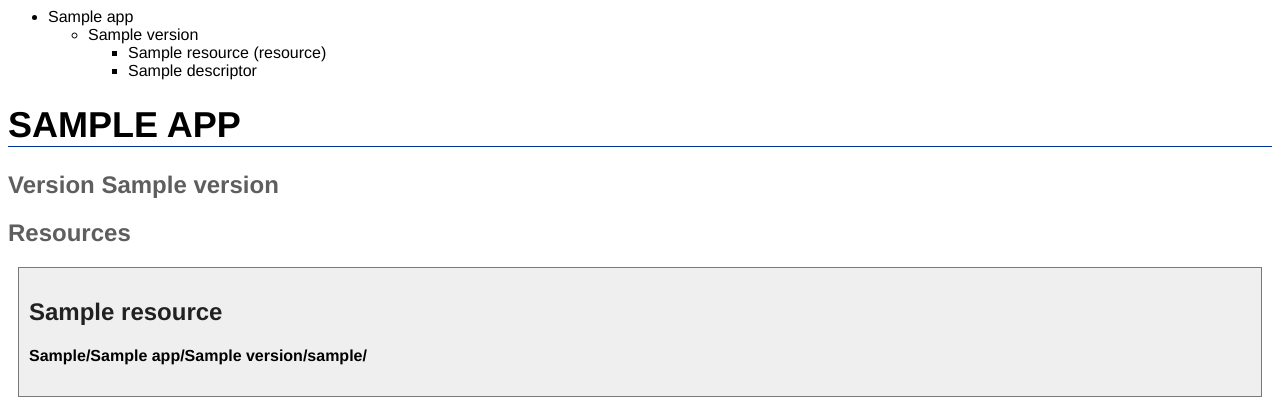
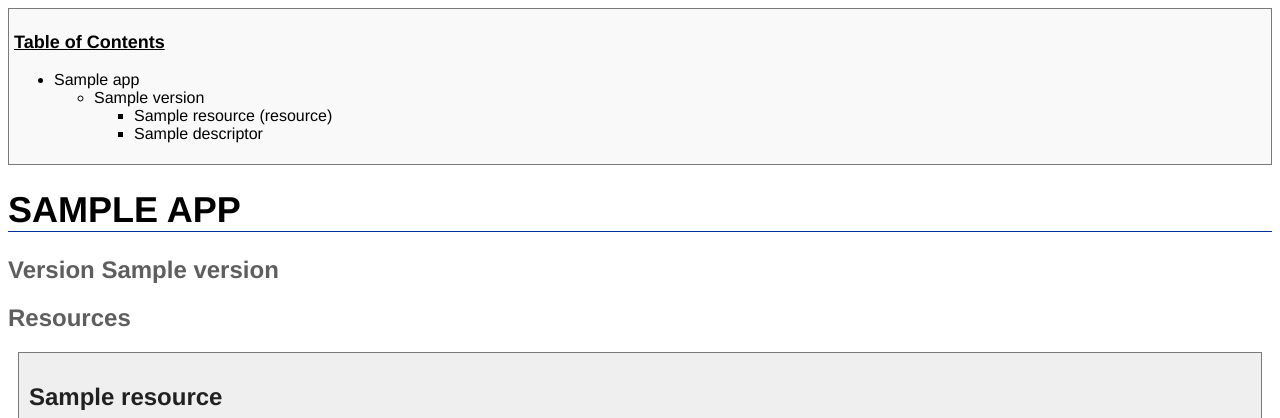
Before and after one commit to Axilent/sharrock, a Django app: template sharrock/templates/sharrock/directory.html in a window 1280 px wide. Shown: the top 418 px of the page. Run offline with Django 3.2, Linux system fonts and the light colour scheme; the template is opened without the code that fills it: most values are stand-ins (such as "Sample title", 1, 10 or a date in 2020).

Commit message:
Style treatments for TOC

```diff
--- a/sharrock/templates/sharrock/directory.html
+++ b/sharrock/templates/sharrock/directory.html
@@ -5,6 +5,7 @@
 	</head>
 	<body>
 		<div class="toc">
+			<h3>Table of Contents</h3>
 			<ul>
 				{% for app,versions in descriptors.items %}
 				<li>
--- a/sharrock/templates/sharrock/style.html
+++ b/sharrock/templates/sharrock/style.html
@@ -75,5 +75,8 @@
 
 div.toc {
 	font-size:12 px;
+	background-color: #f9f9f9;
+	border: 1px solid #797979;
+	padding: 5px;
 }
 </style>
```
